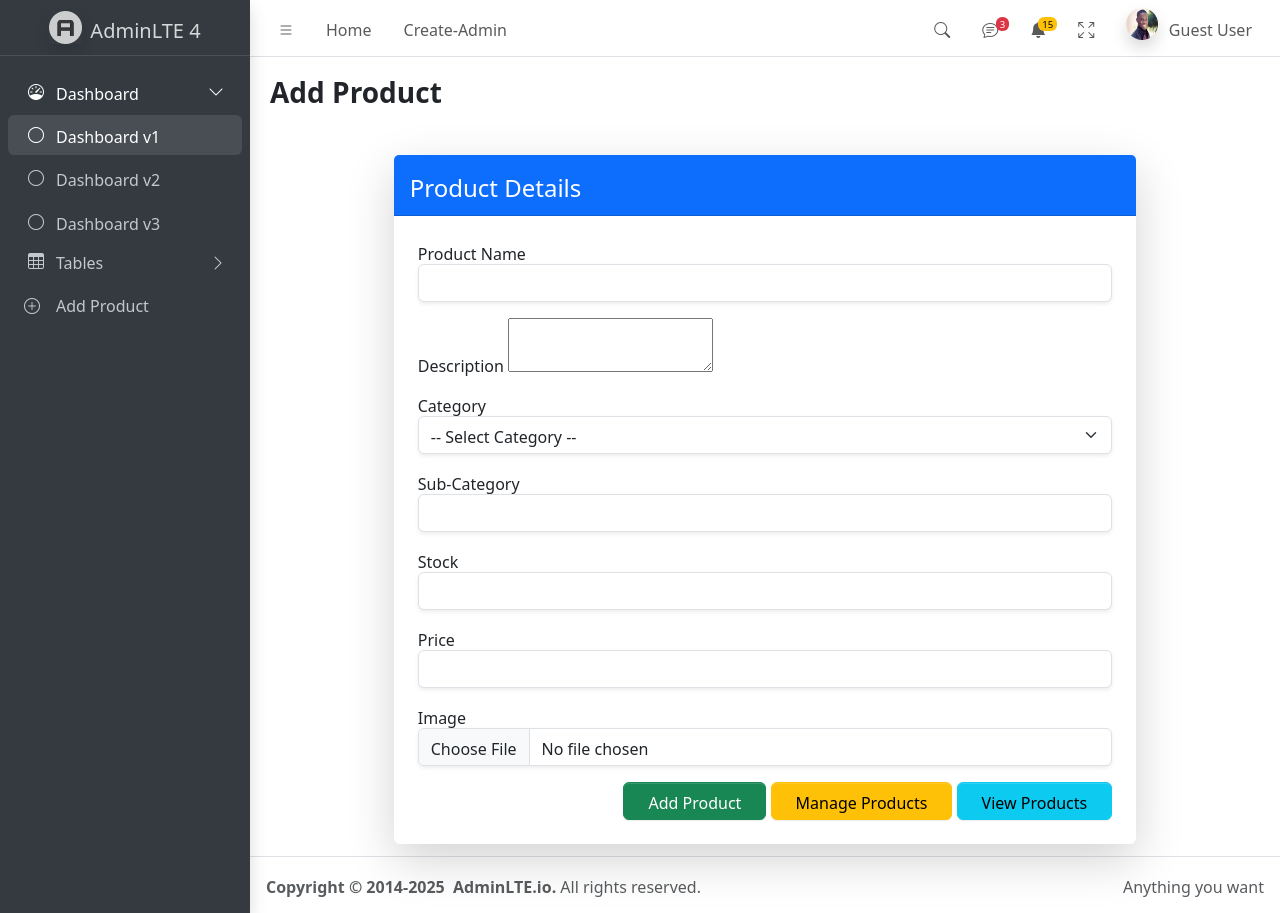
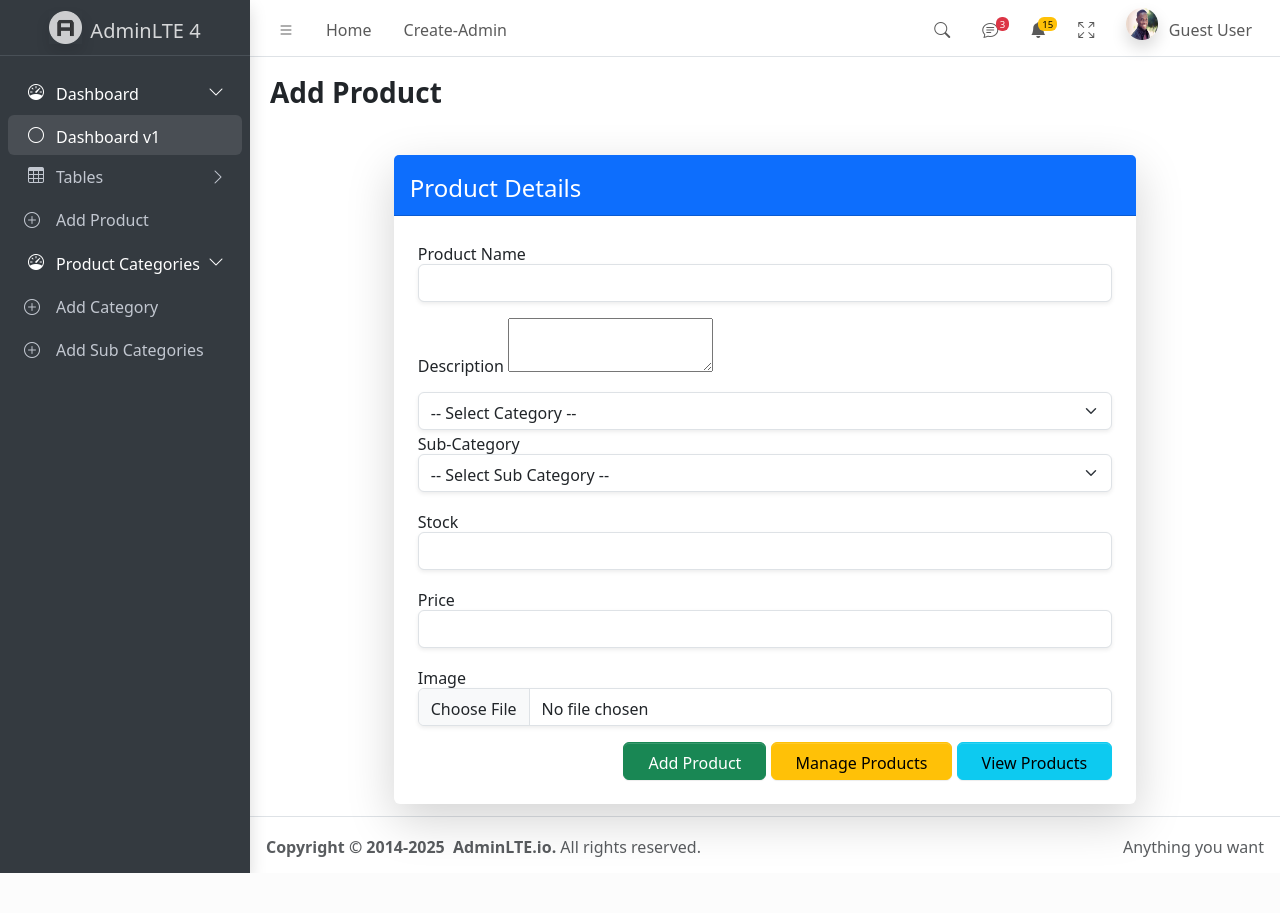
Before and after one commit to Sidram-dev/ci3, a CodeIgniter app: page /ci3/add_products in a window 1280 px wide. After the commit the page ends 873 px from the top, so only its background shows below. Run offline with CodeIgniter, Linux system fonts and the light colour scheme; data that the repository does not hold is empty; some libraries are stand-ins or nearby versions.

Commit message:
before the category and sub catefory

```diff
--- a/application/config/routes.php
+++ b/application/config/routes.php
@@ -70,3 +70,6 @@ $route['add_products'] = 'ProductController/add_product';
 
 $route['manage_product'] = 'ProductController/manage_product';
 $route['edit_product/(:num)'] = 'ProductController/edit_product/$1';
+$route['add_category'] = 'CategoryController/add_category';
+$route['stores'] = 'CategoryController/stores';
+$route['sub_categories'] = 'CategoryController/sub_categories';
--- a/application/controllers/ProductController.php
+++ b/application/controllers/ProductController.php
@@ -14,6 +14,9 @@ defined('BASEPATH') or exit('No direct script access allowed');
  * @property CI_Db $db
  * @property CI_Uri $uri
  * @property CI_ProductModel $ProductModel
+ * @property CI_Output $output
+ *
+ * @property CI_Category_model $Category_model
  */
 class ProductController extends CI_Controller
 {
@@ -22,6 +25,7 @@ class ProductController extends CI_Controller
     {
         parent::__construct();
         $this->load->model('ProductModel');
+        $this->load->model('Category_model');
         $this->load->model('User_model');
         $this->load->helper(['url', 'form']);
         $this->load->library('upload');
@@ -37,10 +41,15 @@ class ProductController extends CI_Controller
         $this->load->view($page, $data);
     }
 
-    public function add_product()
-    {
-        $this->load_view('add_products');
-    }
+  public function add_product()
+{
+    $this->load->model('Category_model');
+
+    $data['categories'] = $this->Category_model->get_all_categories();
+    $data['subcategories'] = $this->Category_model->get_all_sub_categories();
+
+    $this->load_view('add_products', $data);
+}
 
     // add product logic
 
@@ -308,4 +317,25 @@ class ProductController extends CI_Controller
         $data['product'] = $this->ProductModel->get_product_by_id($id);
         $this->load_view('product_details', $data);
     }
+
+
+
+public function get_sub_categories_by_category()
+{
+    $category_id = $this->input->post('category_id');
+
+    if (!$category_id) {
+        echo json_encode([]);
+        return;
+    }
+
+    $this->load->model('Category_model');
+    $subcategories = $this->Category_model->get_sub_categories_by_category($category_id);
+
+    echo json_encode($subcategories); // simple array, no CSRF here
 }
+
+
+
+
+}
--- /dev/null
+++ b/application/models/Category_model.php
@@ -0,0 +1,35 @@
+<?php
+defined('BASEPATH') or exit('No direct script access allowed');
+
+class Category_model extends CI_Model {
+
+    public function insert_category($data)
+    {
+        return $this->db->insert('categories', $data);
+    }
+
+    public function get_all_categories()
+    {
+        $query = $this->db->get('categories');
+        return $query->result();
+    }
+
+    public function insert_sub_category($data)
+    {
+        return $this->db->insert('sub_categories', $data);
+    }
+
+
+  public function get_sub_categories_by_category($category_id)
+{
+    $this->db->where('category_id', $category_id);
+    return $this->db->get('sub_categories')->result();
+}
+
+
+    public function get_all_sub_categories()
+    {
+        $query = $this->db->get('sub_categories');
+        return $query->result();
+    }
+}
--- a/application/views/add_products.php
+++ b/application/views/add_products.php
@@ -1,7 +1,6 @@
 <?php $this->load->view('header'); ?>
 
 <body class="layout-fixed fixed-header fixed-footer sidebar-expand-lg bg-body-tertiary">
-
     <div class="app-wrapper">
 
         <!-- HEADER -->
@@ -21,12 +20,9 @@
             <div class="app-content">
                 <div class="container-fluid">
 
-                <!-- ALERT MESSAGES -->
                     <div id="alert-message"></div>
 
-                <!-- CARD -->
                     <div class="card shadow-lg w-75 mx-auto mt-4 border-0">
-
                         <div class="card-header bg-primary text-white py-3">
                             <h4 class="mb-0">Product Details</h4>
                         </div>
@@ -37,40 +33,40 @@
 
                             <div class="mb-3">
                                 <label>Product Name</label>
-                            <input type="text" name="name" class="form-control shadow-sm" value="<?= set_value('name'); ?>" required>
+                                <input type="text" name="name" class="form-control shadow-sm" required>
                             </div>
 
                             <div class="mb-3">
                                 <label>Description</label>
-                    <textarea name="description" id="descriptionEditor"><?= set_value('description'); ?></textarea>
+                                <textarea name="description" id="descriptionEditor"></textarea>
                             </div>
 
-                        <div class="mb-3">
-                            <label>Category</label>
-                            <select name="category" class="form-select shadow-sm" required>
+                            <!-- CATEGORY -->
+                            <select name="category" id="category" class="form-select shadow-sm" required>
                                 <option value="">-- Select Category --</option>
-                                <option value="Electronics" <?= set_value('category') == 'Electronics' ? 'selected' : ''; ?>>Electronics</option>
-                                <option value="Fashion" <?= set_value('category') == 'Fashion' ? 'selected' : ''; ?>>Fashion</option>
-                                <option value="Groceries" <?= set_value('category') == 'Groceries' ? 'selected' : ''; ?>>Groceries</option>
-                                <option value="Home & Kitchen" <?= set_value('category') == 'Home & Kitchen' ? 'selected' : ''; ?>>Home & Kitchen</option>
-                                <option value="Beauty" <?= set_value('category') == 'Beauty' ? 'selected' : ''; ?>>Beauty</option>
-                                <option value="Sports" <?= set_value('category') == 'Sports' ? 'selected' : ''; ?>>Sports</option>
+                                <?php foreach ($categories as $cat): ?>
+                                    <option value="<?= $cat->category_id ?>"><?= $cat->category_name ?></option>
+                                <?php endforeach; ?>
                             </select>
-                        </div>
 
+
+                            <!-- SUB CATEGORY -->
                             <div class="mb-3">
                                 <label>Sub-Category</label>
-                            <input type="text" name="sub_category" class="form-control shadow-sm" value="<?= set_value('sub_category'); ?>">
+                                <select name="sub_category" id="sub_category" class="form-select shadow-sm" required>
+                                    <option value="">-- Select Sub Category --</option>
+                                </select>
+
                             </div>
 
                             <div class="mb-3">
                                 <label>Stock</label>
-                            <input type="number" name="stock" class="form-control shadow-sm" value="<?= set_value('stock'); ?>" required>
+                                <input type="number" name="stock" class="form-control shadow-sm" required>
                             </div>
 
                             <div class="mb-3">
                                 <label>Price</label>
-                            <input type="text" name="price" class="form-control shadow-sm" value="<?= set_value('price'); ?>" required>
+                                <input type="text" name="price" class="form-control shadow-sm" required>
                             </div>
 
                             <div class="mb-3">
@@ -101,13 +97,22 @@
     <!-- jQuery -->
     <script src="https://code.jquery.com/jquery-3.6.0.min.js"></script>
 
+    <!-- CKEditor -->
+    <script src="https://cdn.ckeditor.com/ckeditor5/41.0.0/classic/ckeditor.js"></script>
+
+    <script>
+        ClassicEditor.create(document.querySelector('#descriptionEditor'));
+    </script>
+
     <script>
         $(document).ready(function() {
 
+            // -------- AJAX SUBMIT PRODUCT FORM --------
             $('#productForm').on('submit', function(e) {
                 e.preventDefault();
 
                 var formData = new FormData(this);
+                    formData.append(csrfName, csrfHash); // <-- ADD CSRF TOKEN
 
                 $.ajax({
                     url: $(this).attr('action'),
@@ -120,32 +125,67 @@ $(document).ready(function() {
                         $('#alert-message').html('<div class="alert alert-info">Processing...</div>');
                     },
                     success: function(response) {
-                if(response.status === 'success') {
-                    $('#alert-message').html('<div class="alert alert-success">'+response.message+'</div>');
+                        if (response.status === 'success') {
+                            $('#alert-message').html('<div class="alert alert-success">' + response.message + '</div>');
                             $('#productForm')[0].reset();
+                            $('#sub_category').html('<option value="">-- Select Sub Category --</option>');
                         } else {
-                    $('#alert-message').html('<div class="alert alert-danger">'+response.message+'</div>');
+                            $('#alert-message').html('<div class="alert alert-danger">' + response.message + '</div>');
                         }
                     },
-            error: function(xhr, status, error) {
-                $('#alert-message').html('<div class="alert alert-danger">An error occurred: '+error+'</div>');
+                    error: function(xhr) {
+                        console.error(xhr.responseText);
+                        $('#alert-message').html('<div class="alert alert-danger">Server error</div>');
                     }
                 });
+            });
 
+            // -------- DEPENDENT DROPDOWN: CATEGORY → SUBCATEGORY --------
+            $('#category').on('change', function() {
+                var category_id = $(this).val();
+
+                if (!category_id) {
+                    $('#sub_category').html('<option value="">-- Select Sub Category --</option>');
+                    return;
+                }
+
+                $('#sub_category').html('<option value="">Loading...</option>');
+
+                var csrfName = $('meta[name="csrf-token-name"]').attr('content');
+                var csrfHash = $('meta[name="csrf-token-hash"]').attr('content');
+
+                var postData = {
+                    category_id: category_id
+                };
+                postData[csrfName] = csrfHash; // add CSRF token
+
+                $.post("<?= site_url('ProductController/get_sub_categories_by_category'); ?>",
+                    postData,
+                    function(data) {
+                        var options = '<option value="">-- Select Sub Category --</option>';
+                        if (data.length > 0) {
+                            $.each(data, function(i, item) {
+                                options += '<option value="' + item.sub_category_id + '">' + item.sub_category_name + '</option>';
                             });
+                        } else {
+                            options += '<option value="">No subcategories found</option>';
+                        }
+                        $('#sub_category').html(options);
+
+                        // Update CSRF token for next request
+                        $('meta[name="csrf-token-hash"]').attr('content', data.csrf_hash);
+                    },
+                    "json"
+                ).fail(function(xhr, status, error) {
+                    console.error(error);
+                    $('#sub_category').html('<option value="">Error loading</option>');
+                });
+            });
+
 
         });
     </script>
-<script src="https://cdn.ckeditor.com/ckeditor5/41.0.0/classic/ckeditor.js"></script>
-<script>
-ClassicEditor
-    .create(document.querySelector('#descriptionEditor'))
-
-    .catch(error => {
-        console.error(error);
-    });
-
-</script>
 
 </body>
+
 </html>
--- a/application/views/navigation/sidebar.php
+++ b/application/views/navigation/sidebar.php
@@ -40,18 +40,6 @@
                    <p>Dashboard v1</p>
                  </a>
                </li>
-               <li class="nav-item">
-                 <a href="./index2.html" class="nav-link">
-                   <i class="nav-icon bi bi-circle"></i>
-                   <p>Dashboard v2</p>
-                 </a>
-               </li>
-               <li class="nav-item">
-                 <a href="./index3.html" class="nav-link">
-                   <i class="nav-icon bi bi-circle"></i>
-                   <p>Dashboard v3</p>
-                 </a>
-               </li>
              </ul>
            </li>
            <li class="nav-item">
@@ -85,6 +73,31 @@
              </a>
            </li>
 
+           <li class="nav-item menu-open">
+             <a href="#" class="nav-link active">
+               <i class="nav-icon bi bi-speedometer"></i>
+               <p>
+                 Product Categories
+                 <i class="nav-arrow bi bi-chevron-right"></i>
+               </p>
+             </a>
+             <ul class="nav nav-treeview">
+               <li class="nav-item">
+                <a href="<?= site_url('add_category'); ?>" class="nav-link">
+               <i class="bi bi-plus-circle me-2"></i>
+               <p>Add Category</p>
+             </a>
+               </li>
+               <li class="nav-item">
+                 <a href="<?= site_url('sub_categories'); ?>" class="nav-link">
+                   <i class="bi bi-plus-circle me-2"></i>
+                   <p>Add Sub Categories</p>
+                 </a>
+               </li>
+
+               </li>
+             </ul>
+           </li>
          </ul>
          <!--end::Sidebar Menu-->
        </nav>
```
Also changed, not shown: application/controllers/CategoryController.php (added, +62 -0 lines), application/views/add_category.php (added, +68 -0 lines), application/views/add_sub_category.php (added, +89 -0 lines), assets/upload/Magic_Lipstick_1.jpg (added). Lines whose indentation alone changed are shown as unchanged.
